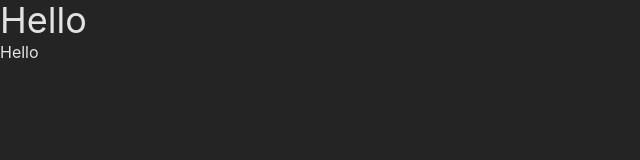
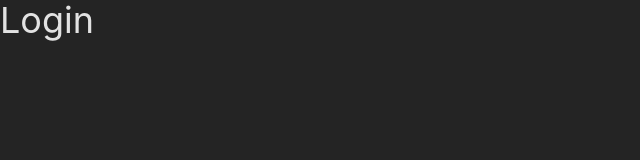
Before and after one commit to carlosarraes/fluxr, a Vue app in the folder client/: page / in a window 1280 px wide. Shown: the top 160 px of the page, without its empty margins (0-640 px from the left). Built offline with nearby package versions, Linux system fonts and the light colour scheme.

Commit message:
feat: setup login component with route

```diff
--- a/client/src/App.vue
+++ b/client/src/App.vue
@@ -1,10 +1,7 @@
-<script setup lang="ts">
-import Hello from './components/Hello.vue'
-</script>
+<script setup lang="ts"></script>
 
 <template>
-  <h1 class="text-4xl">Hello</h1>
-  <Hello />
+  <router-view />
 </template>
 
 <style scoped></style>
--- a/client/src/components/Hello.vue
+++ /dev/null
@@ -1,5 +0,0 @@
-<script setup lang="ts"></script>
-
-<template>
-  <h2>Hello</h2>
-</template>
--- a/client/src/main.ts
+++ b/client/src/main.ts
@@ -1,5 +1,17 @@
 import { createApp } from 'vue'
+import { createRouter, createWebHistory } from 'vue-router'
 import './style.css'
 import App from './App.vue'
+import Login from './pages/Login.vue'
 
-createApp(App).mount('#app')
+const routes = [{ path: '/', component: Login }]
+
+const router = createRouter({
+  history: createWebHistory(),
+  routes,
+})
+
+const app = createApp(App)
+
+app.use(router)
+app.mount('#app')
--- /dev/null
+++ b/client/src/pages/Login.vue
@@ -0,0 +1,7 @@
+<script setup lang="ts">
+console.log('hello')
+</script>
+
+<template>
+  <h1 class="text-4xl">Login</h1>
+</template>
```
